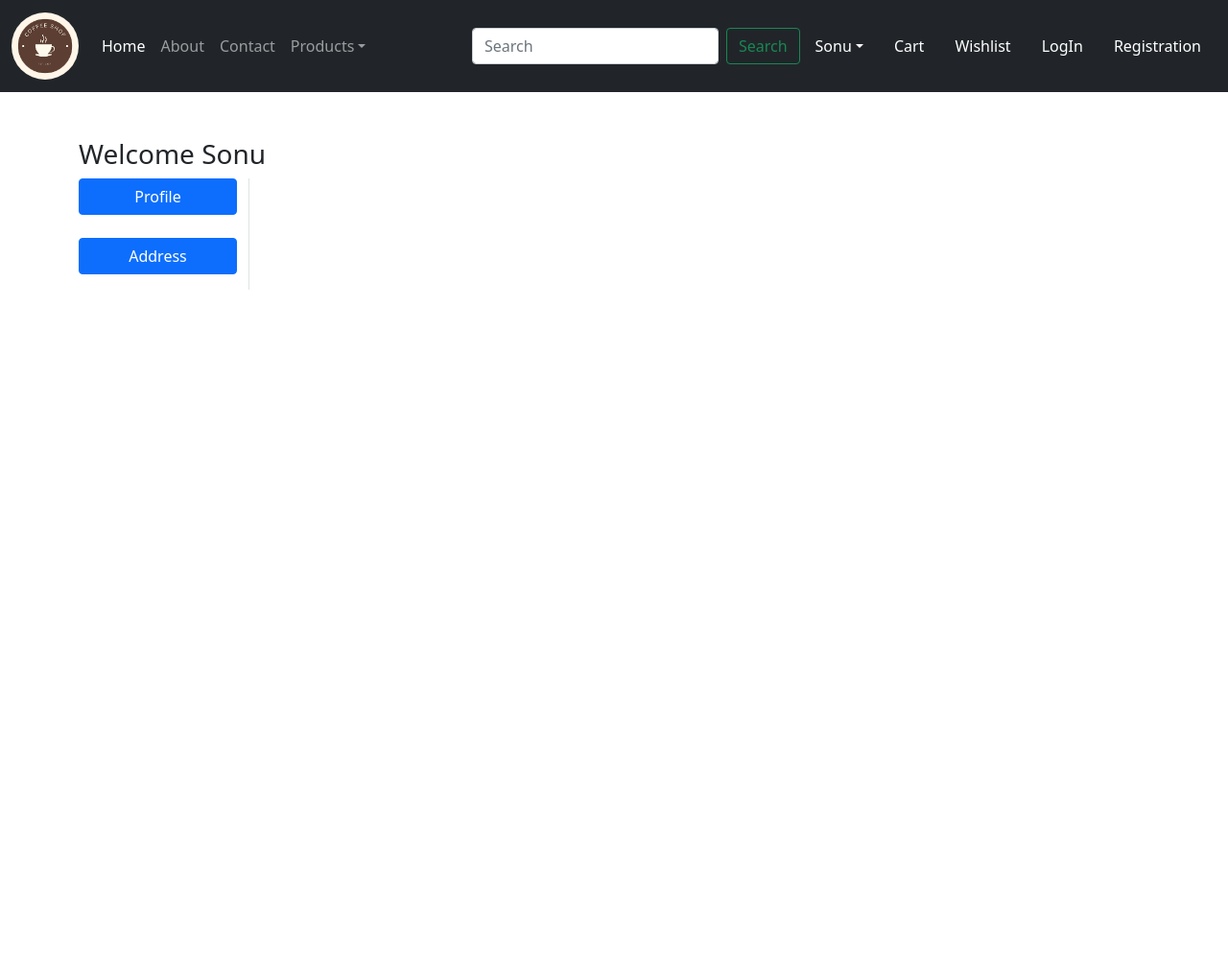
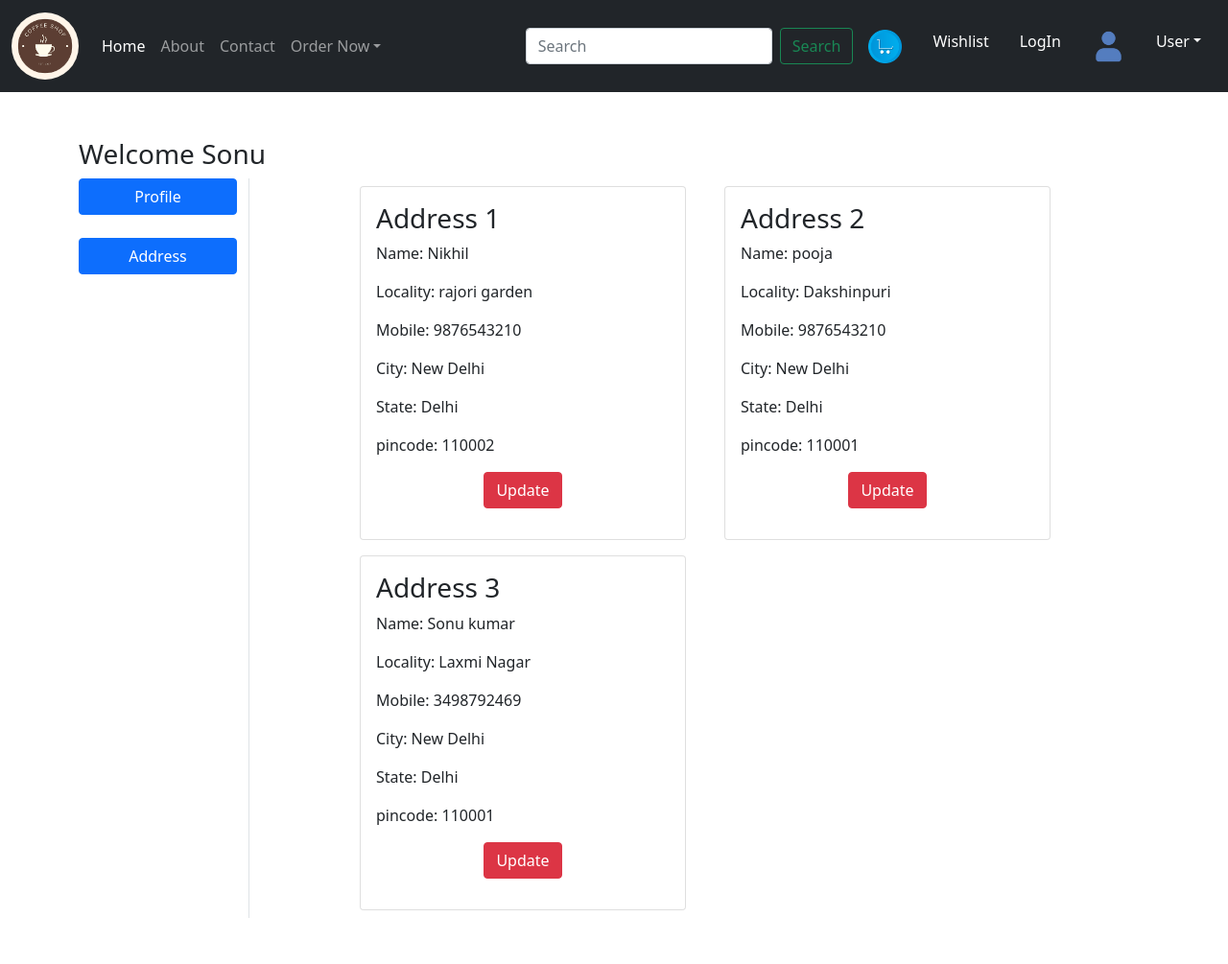
Before and after one commit to Sonu-Kumar2408/kaps, a Django app: page /address/ in a window 1280 px wide. Shown: the whole page at 96% size. Before the commit the page ends 302 px from the top, so only its background shows below. Run offline with Django 3.2, Linux system fonts and the light colour scheme; a user stored in the database is signed in; data comes from the database, SQL or seed files in the repository; both versions use the stored data as it was after the commit; some libraries are stand-ins or nearby versions.

Commit message:
update address

```diff
--- a/sonu1/static/sonu1/js/myscript.js
+++ b/sonu1/static/sonu1/js/myscript.js
@@ -1,7 +1,7 @@
 
-
+document.addEventListener("DOMContentLoaded", function(){
     $('.plus-cart').click(function(){
-    var id = $(this).attr("pid").toString();
+        var id = $(this).attr("pid");
         var b = this.parentNode.children[2]
         console.log("pid=",id)
         $.ajax({
@@ -16,5 +16,48 @@ $('.plus-cart').click(function(){
                 document.getElementById("amount").innerText=data.amount
                 document.getElementById("totalamount").innerText=data.totalamount
             }
+        });
+    });
 })
+
+document.addEventListener("DOMContentLoaded", function(){
+    $('.minus-cart').click(function(){
+        var id = $(this).attr("pid");
+        var b = this.parentNode.children[2]
+        console.log("pid=",id)
+        $.ajax({
+            type:"GET",
+            url:"/minuscart",
+            data:{
+                prod_id:id
+            },
+            success:function(data){
+                console.log("data =",data);
+                b.innerText=data.quantity
+                document.getElementById("amount").innerText=data.amount
+                document.getElementById("totalamount").innerText=data.totalamount
+            }
+        });
+    });
 })
+
+document.addEventListener("DOMContentLoaded", function(){
+    $('.remove-cart').click(function(){
+        var id = $(this).attr("pid");
+        var b = this.parentNode.children[2]
+        console.log("pid=",id)
+        $.ajax({
+            type:"GET",
+            url:"/removecart",
+            data:{
+                prod_id:id
+            },
+            success:function(data){
+                console.log("data =",data);
+                b.innerText=data.quantity
+                document.getElementById("amount").innerText=data.amount
+                document.getElementById("totalamount").innerText=data.totalamount
+            }
+        });
+    });
+})
--- a/sonu1/templates/sonu1/about.html
+++ b/sonu1/templates/sonu1/about.html
@@ -6,7 +6,7 @@
 {% endblock %}
 
 {% block main %}
-  <div class="img-fluid" alt="Descriptive text" style="background-repeat: no-repeat; background-size: cover; background-image: url("{% url"static/sonu1/images/banner/b1.jpg" %};")>
+<div class="img-fluid" alt="Descriptive text" style="background-repeat: no-repeat; background-size: cover; background-image: url("{% url"static/sonu1/images/banner/b1.jpg" %};")>
     <div class="container mt-0">
       <br><br><br>
       <h2 class="text-center">About Us</h2>
--- a/sonu1/templates/sonu1/address.html
+++ b/sonu1/templates/sonu1/address.html
@@ -22,7 +22,7 @@
             </ul>
         </div>
 
-        {% comment %} <div class="col-sm-8 offset-sm-1">
+        <div class="col-sm-8 offset-sm-1">
           <div class="row">
               {% for ad in add %}
               <div class="col-sm-6">
@@ -30,18 +30,21 @@
                     <div class="card-body">
                       <h3>Address {{ forloop.counter }}</h3>
                       <p>Name: {{ ad.name }}</p>
-                      <p>Locality: {{ ad.Locality }}</p>
-                      <p>Mobile: {{ ad.Mobile }}</p>
+                      <p>Locality: {{ ad.locality }}</p>
+                      <p>Mobile: {{ ad.mobile }}</p>
                       <p>City: {{ ad.city }}</p>
                       <p>State: {{ ad.state }}</p>
                       <p>pincode: {{ ad.zipcode }}</p>
+                      <p class="text-center">
+                        <a href="{% url 'updateAddress' pk=ad.id %}" type="button" class="btn btn-danger">Update</a>
+                      </p>
                     </div>
                   </div>
                 </div>
             {% endfor %}
         </div>
       </div>
-         {% endcomment %}
+
     </div>
   </div>
 
--- a/sonu1/templates/sonu1/addtocart.html
+++ b/sonu1/templates/sonu1/addtocart.html
@@ -30,7 +30,7 @@ Shopping Cart
                         <a class="plus-cart btn" pid={{item.product.id}}><i class="fas fa-plus-square fa-lg"></i></a>
                     </div>
                     <div class="d-flex justify-content-between">
-                        <a href="#" class="remove-cart btn btn-sm btn-secondary mr-3" pid={{item.product.id}}>Remove item</a>
+                        <a class="remove-cart btn btn-sm btn-secondary mr-3" pid={{item.product.id}}>Remove item</a>
                         <p class="mb-0"><span><strong>Rs. {{item.product.discounted_price}}</strong></span></p>
                     </div>
                 </div>
--- a/sonu1/templates/sonu1/home.html
+++ b/sonu1/templates/sonu1/home.html
@@ -40,7 +40,7 @@
     <div class="goodness smbg">
       <a href="#">
         <div class="goodnesssecont text-center">
-          <img src="{% static 'sonu1/images/products/p1.png' %}" class="rounded float-start" alt="" />
+          <img src="{% static 'sonu1/images/products/p1.png' %}" class="rounded-circle" alt="" />
           <p class="mlkpro">Milk Coffee</p>
         </div>
       </a>
@@ -51,7 +51,7 @@
     <div class="goodness smbg">
       <a href="#">
         <div class="goodnesssecont text-center">
-          <img src="{% static 'sonu1/images/products/p4.png' %}" class="rounded float-end" alt="";"/>
+          <img src="{% static 'sonu1/images/products/p4.png' %}" class="rounded-circle" alt="";"/>
           <p class="mlkpro">Capachino</p>
         </div>
       </a>
--- a/sonu1/templates/sonu1/index.html
+++ b/sonu1/templates/sonu1/index.html
@@ -9,6 +9,7 @@
 
       {% endblock %}
     </title>
+
     <link href="https://cdn.jsdelivr.net/npm/bootstrap@5.0.2/dist/css/bootstrap.min.css" rel="stylesheet" integrity="sha384-EVSTQN3/azprG1Anm3QDgpJLIm9Nao0Yz1ztcQTwFspd3yD65VohhpuuCOmLASjC" crossorigin="anonymous" />
 
     <link rel="stylesheet" href="{% static 'sonu1/css/owl.carousel.min.css' %}" />
@@ -23,7 +24,7 @@
         <div class="collapse navbar-collapse" id="navbarSupportedContent">
           <ul class="navbar-nav me-auto mb-2 mb-lg-0">
             <li class="nav-item">
-              <a class="nav-link active"aria-current="page" href="#">Home</a>
+              <a class="nav-link active"aria-current="page" href="{% url 'home' %}">Home</a>
             </li>
             <li class="nav-item">
               <a class="nav-link" href="{% url 'about' %}">About</a>
@@ -32,7 +33,7 @@
               <a class="nav-link" href="{% url 'contact' %}">Contact</a>
             </li>
             <li class="nav-item dropdown">
-              <a class="nav-link dropdown-toggle" href="#" id="navbarDropdown" role="button" data-bs-toggle="dropdown" aria-expanded="false">Products</a>
+              <a class="nav-link dropdown-toggle" href="#" id="navbarDropdown" role="button" data-bs-toggle="dropdown" aria-expanded="false">Order Now</a>
               <ul class="dropdown-menu" aria-labelledby="navbarDropdown">
                 <li>
                   <a class="dropdown-item" href="{% url 'category' 'CP' %}">Cappuccino</a>
@@ -78,8 +79,21 @@
         </div> {% endcomment %}
 
         <ul class="navbar-nav me-auto mb-2 mb-lg-0">
+
+          <li class="nav-item mx-2">
+            <a href="{% url 'showcart' %}" class="nav-link text-white"><img src="{% static 'sonu1/images/banner/cart1.ico' %}" width="35" height="35" alt="Settings Icon"></a>
+          </li>
+          <li class="nav-item mx-2">
+            <a href="#" class="nav-link text-white">Wishlist</a>
+          </li>
+          <li class="nav-item mx-2">
+            <a href="{% url 'login' %}" class="nav-link text-white">LogIn</a>
+          </li>
+          <li class="nav-item mx-2">
+            <a href="{% url 'registration' %}" class="nav-link text-white"><img src="{% static 'sonu1/images/banner/user.ico' %}" width="35" height="35" alt="Settings Icon"></a>
+          </li>
           <li class="nav-item dropdown mx-2">
-            <a class="nav-link dropdown-toggle text-white" href="#" id="profiledropdown" role="button" data-bs-toggle="dropdown" aria-expanded="false">Sonu</a>
+            <a class="nav-link dropdown-toggle text-white" href="#" id="profiledropdown" role="button" data-bs-toggle="dropdown" aria-expanded="false">User</a>
             <ul class="dropdown-menu" aria-labelledby="profiledropdown">
               <li>
                 <a class="dropdown-item" href="{% url 'profile' %}">Profile</a>
@@ -94,18 +108,6 @@
                 <a class="dropdown-item" href="#">Log Out</a>
               </li>
             </ul>
-          </li>
-          <li class="nav-item mx-2">
-            <a href="{% url 'showcart' %}" class="nav-link text-white">Cart</a>
-          </li>
-          <li class="nav-item mx-2">
-            <a href="#" class="nav-link text-white">Wishlist</a>
-          </li>
-          <li class="nav-item mx-2">
-            <a href="{% url 'login' %}" class="nav-link text-white">LogIn</a>
-          </li>
-          <li class="nav-item mx-2">
-            <a href="{% url 'registration' %}" class="nav-link text-white">Registration</a>
           </li>
         </ul>
         </div>
--- a/sonu1/templates/sonu1/productdetails.html
+++ b/sonu1/templates/sonu1/productdetails.html
@@ -30,9 +30,9 @@
             <input type="hidden" name="prod_id" value="{{ product.id}}">
             <button type="submit" class="d-grid gap-2 btn1 btn btn-danger p-1 m-1 btn-lg text-decoration-none text-white">Add to Cart</button>
           </form>
-          <a href="{% url 'showcart' %}"
-          class="btn btn-warning shadow px-5 py-2 ms-4">Buy Now</a>
-
+          <div class="btn btn-dark p-1 m-1 btn-lg">
+            <a href="#" class="text-decoration-none text-white">Buy Now</a>
+          </div>
       </div>
     </div>
   </div>
--- a/sonu1/urls.py
+++ b/sonu1/urls.py
@@ -11,7 +11,7 @@ from .views import ProfileView
 
 
 urlpatterns = [
-    path('',views.home,),
+    path('',views.home,name="home"),
     path('about/',views.about,name="about"),
     path('contact/',views.contact,name="contact"),
     path("category/<slug:val>",views.CategoryView.as_view(),name="category"),
@@ -26,8 +26,8 @@ urlpatterns = [
     path('add-to-cart/',views.add_to_cart,name='add_to_cart'),
     path('checkout/',views.show_cart,name='checkout'),
     path('pluscart/',views.plus_cart),
-    # path('minuscart/',views.minus_cart),
-    # path('removecart/',views.remove_cart),
+    path('minuscart/',views.minus_cart),
+    path('removecart/',views.remove_cart),
 
 
     path("passwordchange/",auth_view.PasswordChangeView.as_view(template_name='sonu1/changepassword.html',
--- a/sonu1/views.py
+++ b/sonu1/views.py
@@ -94,7 +94,7 @@ class UpdateAddress(View):
             add.state = form.cleaned_data['state']
             add.zipcode = form.cleaned_data['zipcode']
             add.save()
-            messages.success(request,"Congratulations! Profile Update successfully")
+            messages.success(request,"Congratulations! Address Updated successfully")
         else:
             messages.warning(request,"Invalid Input Data")
         return redirect("address")
@@ -136,3 +136,42 @@ def plus_cart(request):
             'totalamount':totalamount
         }
         return JsonResponse(data)
+
+
+def minus_cart(request):
+    if request.method == "GET":
+        prod_id=request.GET['prod_id']
+        c = Cart.objects.get(Q(product=prod_id) & Q(user=request.user))
+        c.quantity-=1
+        c.save()
+        user = request.user
+        cart = Cart.objects.filter(user=user)
+        amount = 0
+        for c in cart:
+            value = c.quantity * c.product.discounted_price
+            amount = amount + value
+        totalamount = amount + 40
+        data = {
+            'quantity':c.quantity,
+            'amount':amount,
+            'totalamount':totalamount
+        }
+        return JsonResponse(data)
+
+def remove_cart(request):
+    if request.method == "GET":
+        prod_id=request.GET['prod_id']
+        c = Cart.objects.get(Q(product=prod_id) & Q(user=request.user))
+        c.delete()
+        user = request.user
+        cart = Cart.objects.filter(user=user)
+        amount = 0
+        for c in cart:
+            value = c.quantity * c.product.discounted_price
+            amount = amount + value
+        totalamount = amount + 40
+        data = {
+            'amount':amount,
+            'totalamount':totalamount
+        }
+        return JsonResponse(data)
```
Also changed, not shown: sonu1/templates/sonu1/updateaddress.html (+33 -0 lines), db.sqlite3, sonu1/static/sonu1/images/banner/cart.ico (added), sonu1/static/sonu1/images/banner/cart1.ico (added), sonu1/static/sonu1/images/banner/profile.ico (added), sonu1/static/sonu1/images/banner/user.ico (added). Lines whose indentation alone changed are shown as unchanged.
